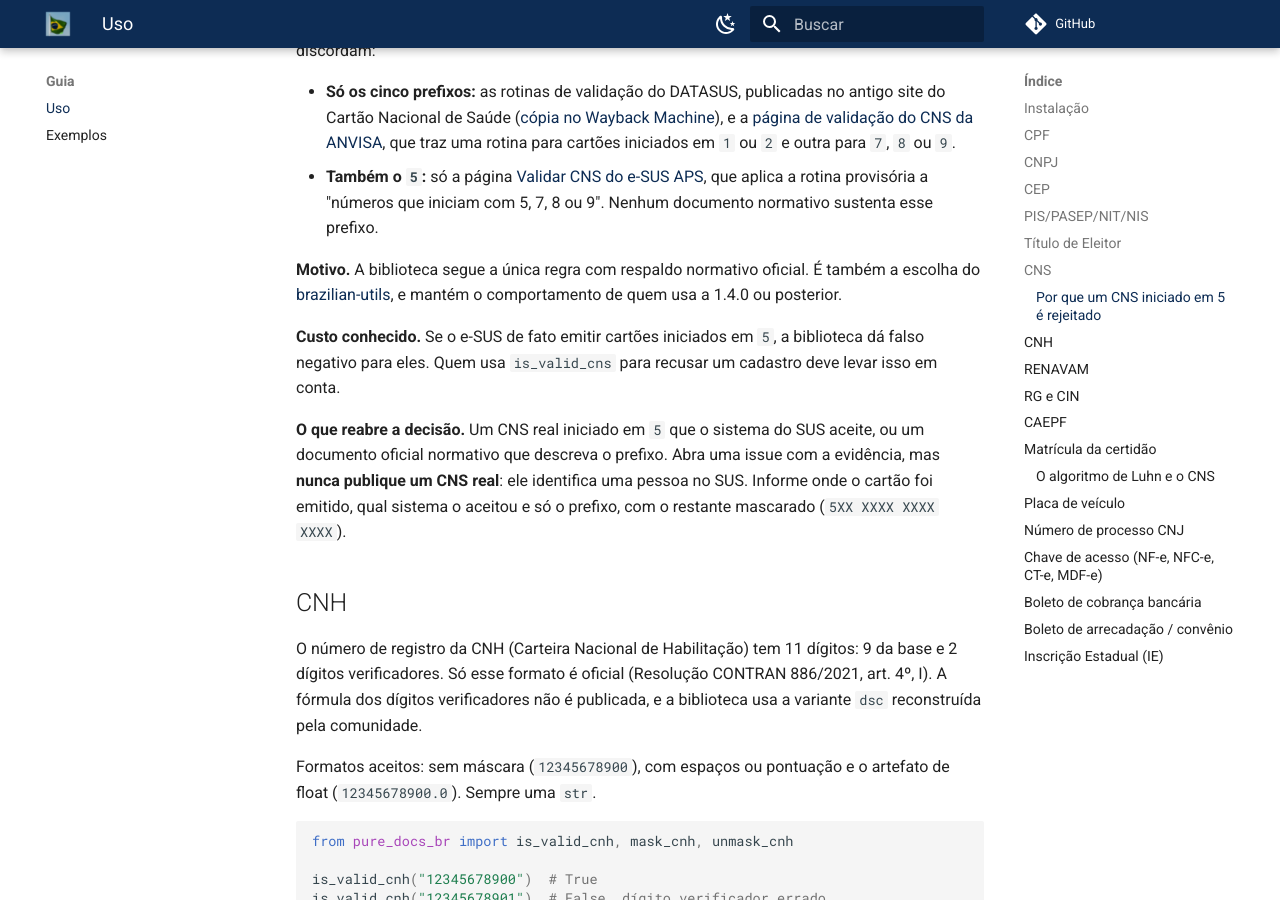
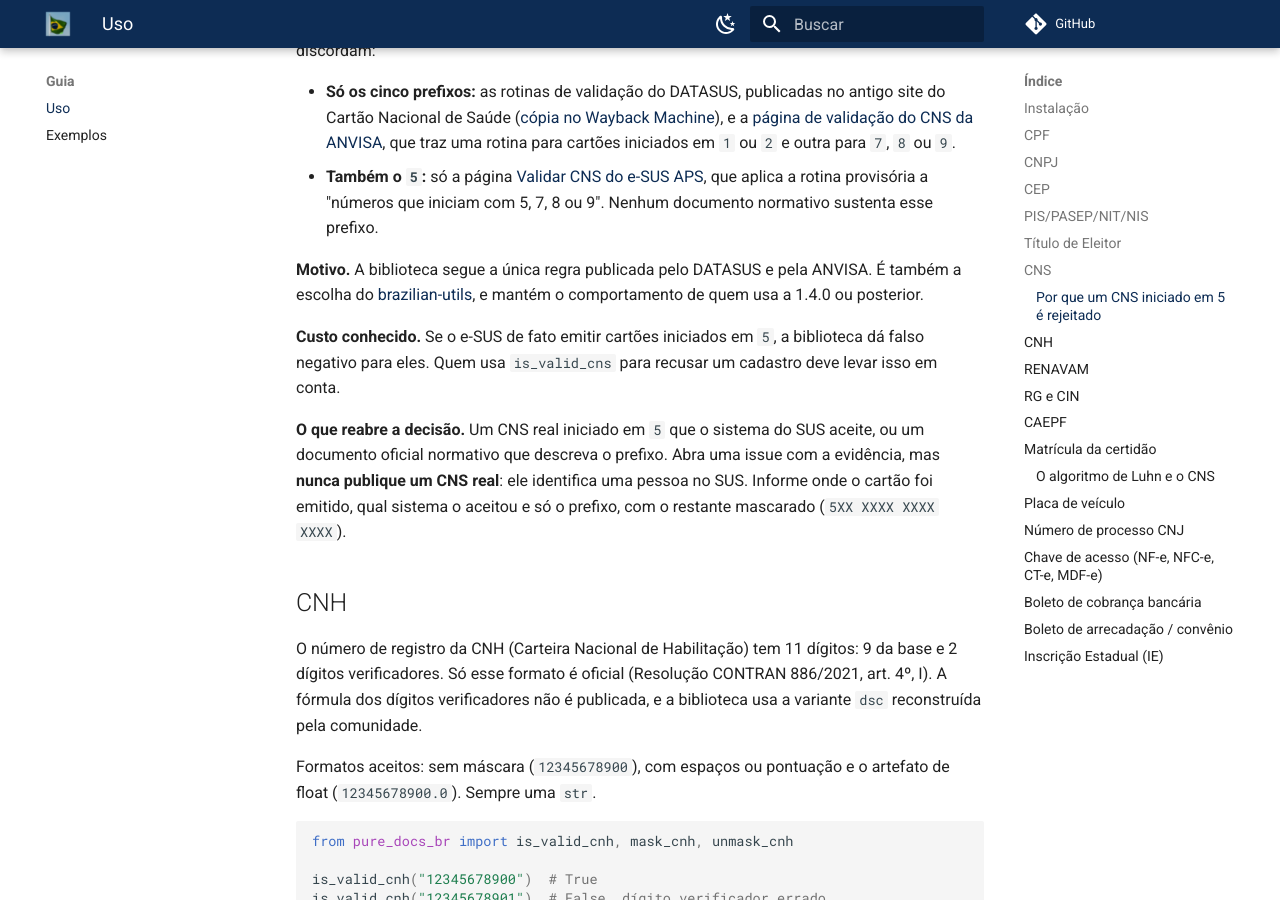
Before and after one commit to guilhermegor/pure-docs-br, an MkDocs documentation site: the page built from docs/usage.md, in a window 1280 px wide and 900 px high, scrolled down 3664 px. Built offline with MkDocs 1.6.1 and Material for MkDocs 9.7.7, drawn with Linux system fonts in a browser that asks for light colours; comment, search, counter and statistics services are not loaded; the version menu is left out.

Commit message:
docs(cns): say published rule, not official, in the rationale
The section elsewhere says the routine comes from public sources, not the
official text; the reword to "normative backing" contradicted that.

```diff
--- a/docs/usage.md
+++ b/docs/usage.md
@@ -176,7 +176,7 @@ quando a soma ponderada fecha: `is_valid_cns("500000000000002")` devolve `False`
   que aplica a rotina provisória a "números que iniciam com 5, 7, 8 ou 9". Nenhum documento normativo
   sustenta esse prefixo.
 
-**Motivo.** A biblioteca segue a única regra com respaldo normativo oficial. É também a escolha do
+**Motivo.** A biblioteca segue a única regra publicada pelo DATASUS e pela ANVISA. É também a escolha do
 [brazilian-utils](https://brazilian-utils.com.br/pt-br/utils/cns), e mantém o comportamento de quem
 usa a 1.4.0 ou posterior.
 
```
